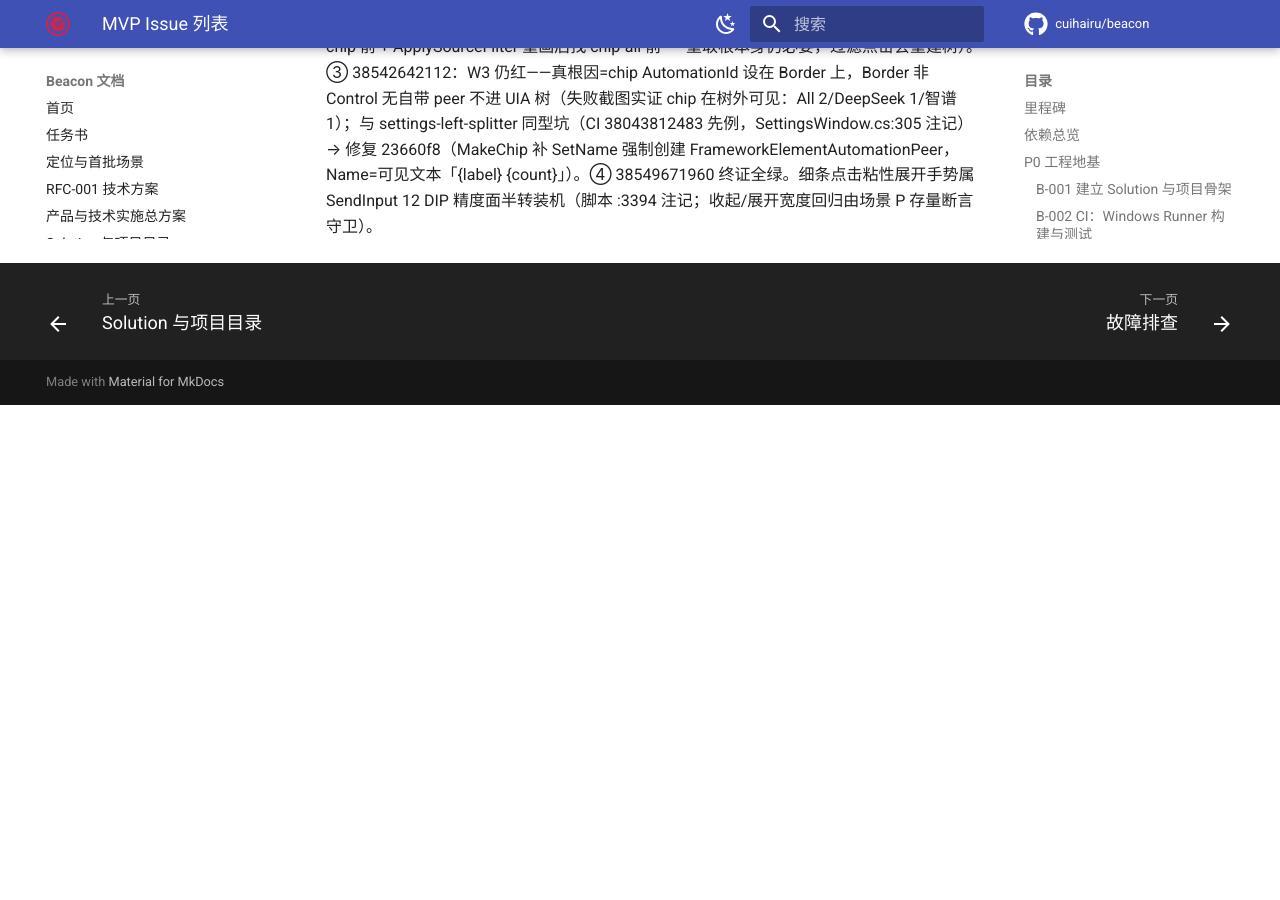
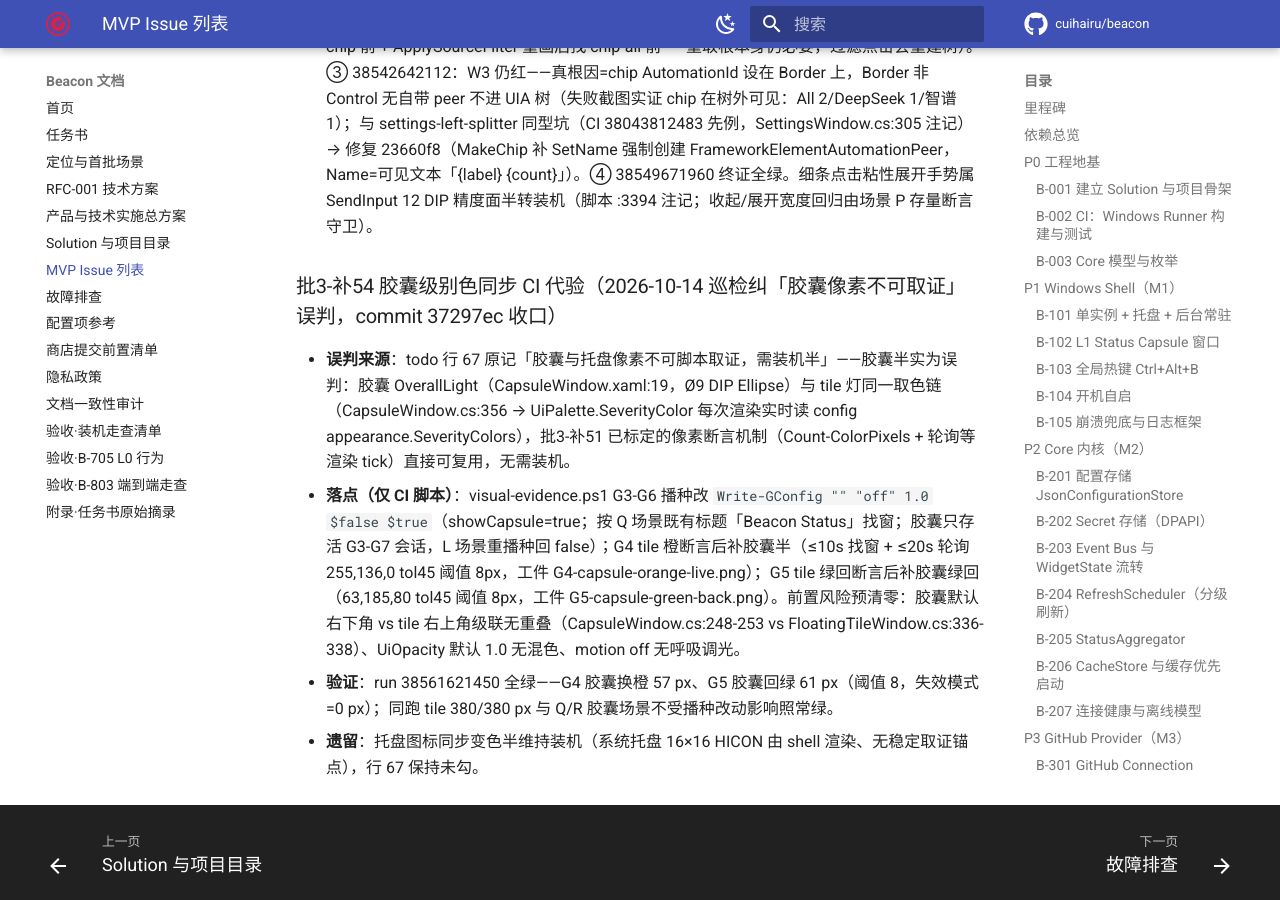
Before and after one commit to cuihairu/beacon, an MkDocs documentation site: the page built from docs/mvp-issues.md, in a window 1280 px wide and 900 px high, scrolled down 58853 px. Built offline with MkDocs 1.6.1 and Material for MkDocs 9.7.7, drawn with Linux system fonts in a browser that asks for light colours; comment, search, counter and statistics services are not loaded; before the commit the page ends 59258 px from its top, so only the background shows below that.

Commit message:
docs: record capsule recolor verification

```diff
--- a/docs/mvp-issues.md
+++ b/docs/mvp-issues.md
@@ -1241,3 +1241,9 @@ B-001 ─ B-002 ─ B-003          (P0 地基)
 - **单③ 贴边收起开关 + 坍缩难展开**：默认值拍板=开（AppConfig.EdgeCollapseEnabled=true）——理由：保持已发布行为（无开关时代即默认开），翻转默认=行为变更须用户明令（先例 NumericFloatingEnabled 2026-10-11）；开关本身解决「失去控制」主诉。开关链路：SettingsWindow.cs:603 edge-collapse-toggle → 保存 → ApplySettingsEffects（App.xaml.cs:316）→ PinnedHostWindow.ApplyEdgeCollapseSetting（:820，关=已收起立刻弹回+落盘；OnLoaded :1059 兜手改配置残留收起态）；FinalizeDrag:976 收起判定加开关门控（关=拖边只吸附不收起）。「难展开」根因=点击展开原只设 _hoverExpanded（临时预览语义），指针移出立即回缩——体感「点不开」；修复=_stickyExpanded（:548/:996 点击细条=粘性展开，鼠标移开不回缩；拖动重判 :978、拓扑 Reconcile :843、开关关闭 :827 三处清除），悬停保持临时预览。可复现操作：拖面板贴死屏幕边松手→收 12 DIP 细条；点细条任意处→展开并保持；拖离边缘→保持展开；设置关开关→已收起立刻弹回、再贴边不收。
 - **单④ 托盘菜单 Open Beacon / Notifications 语义**：设计意图取证——docs/mvp-issues.md:266 B-503「托盘菜单含常用 Action 与 Notifications 入口」+ 原 App.xaml.cs:174 注释「B-503：Notifications 入口 → L2 通知中心视图（148c3bd 落地）」：本应不同（Open Beacon=面板开关、Notifications=直达通知中心）。缺陷=两事件同接 quickPanel.Toggle（原 App.xaml.cs:175 vs :159）→ 菜单两项同效=同义入口。处理=语义分化（保双入口，不删）：Open Beacon 维持 Toggle（App.xaml.cs:162）；Notifications 改 OpenNotifications（App.xaml.cs:180 → QuickPanelWindow.cs:172：Show+Activate+滚动至最新通知+焦点落通知列表）；两文案均入 UiStrings（tray.openPanel / tray.notifications）随语言切换。
 - **验证**：四测试项目 1078 例全绿（Core 368 含新增 QuickPanelFilterTests 6 + UiStringsTests 8；Actions 27；Connections 652；Storage 31）；daily-build 场景 W（visual-evidence.ps1 :3390 起本批新增）：W1 预置 language=zh 启动看板文案中文（通知/全部已读/概览）、W2 设置切 English 重开面板见英文+config 落盘 language=en、W3 点 chip-智谱 → OVERVIEW 头「OVERVIEW · 智谱」+ 点 chip-all 回纯 OVERVIEW、W4 贴边收起开关 off→on 落盘 edgeCollapseEnabled false→true。四跑取证（三红皆脚本/取证锚问题，产品行为本身绿——W1 每跑必过）：① 38525961627：W1 绿、W2 红=脚本缺陷（面板失焦即隐藏 QuickPanelWindow.cs:123-131 Deactivated→Hide 设计行为，隐藏态读 UIA 空文本；语言切换本身成功：config 落盘 en，隐藏期经 LanguageChanged 广播完成重画）、J 红=级联（W2 throw 跳过 W 的 Stop-Beacon，静默安装撞运行中进程）→ 修复 35bcfe2（W2 改切换后重开面板验英文 + W catch/J 安装前补 Stop-Beacon）。② 38533804493：W1/W2/J 全绿；W3 红=W1 缓存 $panelRoot 在 W2 隐藏/重开+全量重画后失效 → b2f4bdd（W3 两处重取根：点 chip 前 + ApplySourceFilter 重画后找 chip-all 前——重取根本身仍必要，过滤点击会重建树）。③ 38542642112：W3 仍红——真根因=chip AutomationId 设在 Border 上，Border 非 Control 无自带 peer 不进 UIA 树（失败截图实证 chip 在树外可见：All 2/DeepSeek 1/智谱 1）；与 settings-left-splitter 同型坑（CI 38043812483 先例，SettingsWindow.cs:305 注记）→ 修复 23660f8（MakeChip 补 SetName 强制创建 FrameworkElementAutomationPeer，Name=可见文本「{label} {count}」）。④ 38549671960 终证全绿。细条点击粘性展开手势属 SendInput 12 DIP 精度面半转装机（脚本 :3394 注记；收起/展开宽度回归由场景 P 存量断言守卫）。
+
+### 批3-补54 胶囊级别色同步 CI 代验（2026-10-14 巡检纠「胶囊像素不可取证」误判，commit 37297ec 收口）
+- **误判来源**：todo 行 67 原记「胶囊与托盘像素不可脚本取证，需装机半」——胶囊半实为误判：胶囊 OverallLight（CapsuleWindow.xaml:19，Ø9 DIP Ellipse）与 tile 灯同一取色链（CapsuleWindow.cs:356 → UiPalette.SeverityColor 每次渲染实时读 config appearance.SeverityColors），批3-补51 已标定的像素断言机制（Count-ColorPixels + 轮询等渲染 tick）直接可复用，无需装机。
+- **落点（仅 CI 脚本）**：visual-evidence.ps1 G3-G6 播种改 `Write-GConfig "" "off" 1.0 $false $true`（showCapsule=true；按 Q 场景既有标题「Beacon Status」找窗；胶囊只存活 G3-G7 会话，L 场景重播种回 false）；G4 tile 橙断言后补胶囊半（≤10s 找窗 + ≤20s 轮询 255,136,0 tol45 阈值 8px，工件 G4-capsule-orange-live.png）；G5 tile 绿回断言后补胶囊绿回（63,185,80 tol45 阈值 8px，工件 G5-capsule-green-back.png）。前置风险预清零：胶囊默认右下角 vs tile 右上角级联无重叠（CapsuleWindow.cs:248-253 vs FloatingTileWindow.cs:336-338）、UiOpacity 默认 1.0 无混色、motion off 无呼吸调光。
+- **验证**：run 38561621450 全绿——G4 胶囊换橙 57 px、G5 胶囊回绿 61 px（阈值 8，失效模式=0 px）；同跑 tile 380/380 px 与 Q/R 胶囊场景不受播种改动影响照常绿。
+- **遗留**：托盘图标同步变色半维持装机（系统托盘 16×16 HICON 由 shell 渲染、无稳定取证锚点），行 67 保持未勾。
```
Also changed, not shown: todo.md (+1 -1 lines).
